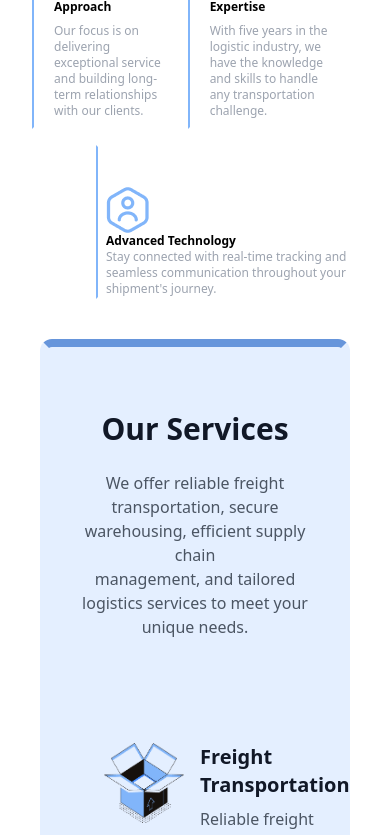
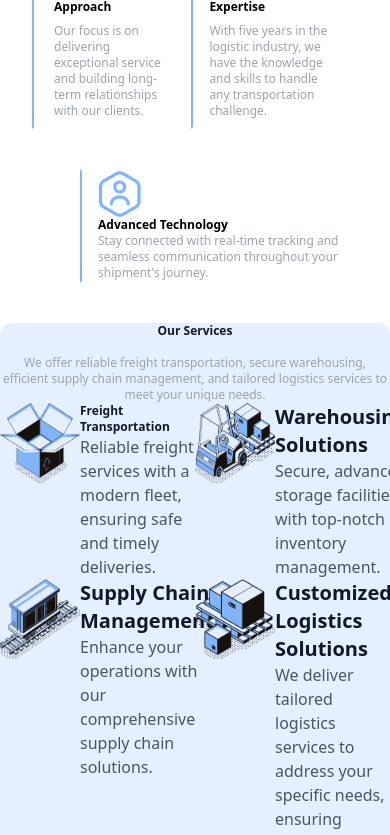
Before and after one commit to nishanthspk/ARCVAPI, a React (Create React App) app: page / in a window 390 px wide. Shown: the part 1160-1995 px from the top of the page. Built offline with nearby package versions, Linux system fonts and the light colour scheme.

Commit message:
textallignment

```diff
--- a/src/Pages/Home.jsx
+++ b/src/Pages/Home.jsx
@@ -59,7 +59,7 @@ export default class Home extends PureComponent {
           <p className='text-center mx-6 text-xs text-gray-400  md:text-center my-4'>Five years of expertise, exceptional service, and cutting-edge technology  ensure your logistics needs are met with precision and care.</p>
         </div>
 
-        <div className='md:flex md:gap-10 md:pt-20 md:mx-28 pt-16 '>
+        <div className='md:flex  md:pt-20 md:mx-28 pt-16 '>
         <div className='flex justify-between mx-8'>
           <div className='border-2 border-l-[#81B5FA] md:border-2 md:border-r-[#81B5FA] md:border-l-0 border-transparent px-5'>
             <img className='md:my-2' src={Arc} alt="" />
@@ -68,63 +68,64 @@ export default class Home extends PureComponent {
           </div>
 
 
-          <div className='border-2 border-l-[#81B5FA] md:border-l-0 px-5 md:border-r-[#81B5FA]  border-transparent'>
+          <div className='border-2 border-l-[#81B5FA] md:border-l-0 md:px-5 px-4 md:border-r-[#81B5FA]  border-transparent'>
             <img className='md:my-2' src={Cpu} alt="" />
             <p className='md:text-xl font-semibold md:my-2 text-xs my-2'>Experience and Expertise</p>
             <p className='items-center md:my-2 text-xs  text-gray-400 my-2'>With five years in the logistic industry, we have the knowledge and skills to handle any transportation challenge.</p>
           </div>
           </div>
 
-          <div className='pl-24 pt-4'>
-          <div className=' border-transparent border-2 border-l-[#81B5FA] md:border-l-0 pt-10 pl-2'>
+        <div className="flex justify-center md:block pl-20 pt-10  md:p-0">
+          <div className=' border-transparent border-2 border-l-[#81B5FA] md:border-l-0 px-4 '>
             <img className='md:my-2' src={User} alt="" />
             <p className='md:text-xl text-xs font-semibold md:my-2'>Advanced Technology</p>
             <p className='items-center text-xs text-gray-400 md:my-2'>Stay connected with real-time tracking and seamless communication throughout your shipment's journey.</p>
           </div>
           </div>
+
         </div>
 
-        <div class="bg-[#E4EFFF] py-12 rounded-xl mx-10 mt-10 border-8 border-b-[#6695db] border-t-[#6695db] border-transparent">
-          <div class="max-w-6xl mx-auto px-4">
+        <div class="bg-[#E4EFFF] md:py-12 rounded-xl md:mx-10 md:mt-10 mt-10 md:border-8 border-b-[#6695db] border-t-[#6695db] border-transparent">
+          <div class="md:max-w-6xl md:mx-auto md:px-4">
             <div class="text-center ">
-              <h2 class="text-3xl font-bold text-gray-900  my-4">Our Services</h2>
-              <p class="text-gray-600 mt-2 pt-2">We offer reliable freight transportation, secure warehousing, efficient supply chain <br /> management, and tailored logistics services to meet your unique needs.</p>
+              <h2 class="md:text-3xl font-bold text-xs text-gray-900  md:my-4">Our Services</h2>
+              <p class=" mt-2 text-xs text-gray-400 pt-2">We offer reliable freight transportation, secure warehousing, efficient supply chain  management, and tailored logistics services to meet your unique needs.</p>
             </div>
 
-            <div class="grid grid-cols-1 md:grid-cols-2 lg:grid-cols-2 gap-8 pt-16 ">
+            <div class="grid grid-cols-2 md:grid-cols-2 lg:grid-cols-2 md:gap-8 md:pt-16 ">
 
-              <div class="flex items-start mx-10 my-10">
-                <img src={Box} class="w-20 h-20 mr-4" alt="Freight Transportation Icon" />
+              <div class="flex items-start md:mx-10 md:my-10">
+                <img src={Box} class="w-20 h-20 md:mr-4" alt="Freight Transportation Icon" />
                 <div>
-                  <h3 class="text-xl font-semibold text-gray-900">Freight Transportation</h3>
-                  <p class="text-gray-600 mt-2">Reliable freight services with a modern fleet, ensuring safe and timely deliveries.</p>
+                  <h3 class="text-xs md:text-xl font-semibold text-gray-900">Freight Transportation</h3>
+                  <p class="text-gray-600 md:mt-2">Reliable freight services with a modern fleet, ensuring safe and timely deliveries.</p>
                 </div>
               </div>
 
 
-              <div class="flex items-start mx-10 my-10">
-                <img src={X6} class="w-20 h-20 mr-4" alt="Warehousing Solutions Icon" />
+              <div class=" flex items-start md:mx-10 md:my-10">
+                <img src={X6} class="w-20 h-20 md:mr-4" alt="Warehousing Solutions Icon" />
                 <div>
                   <h3 class="text-xl font-semibold text-gray-900">Warehousing Solutions</h3>
-                  <p class="text-gray-600 mt-2">Secure, advanced storage facilities with top-notch inventory management.</p>
+                  <p class="text-gray-600 md:mt-2">Secure, advanced storage facilities with top-notch inventory management.</p>
                 </div>
               </div>
 
 
-              <div class="flex items-start mx-10 my-10">
-                <img src={X7} class="w-20 h-20 mr-4" alt="Supply Chain Management Icon" />
+              <div class="flex items-start md:mx-10 md:my-10">
+                <img src={X7} class="w-20 h-20 md:mr-4" alt="Supply Chain Management Icon" />
                 <div>
                   <h3 class="text-xl font-semibold text-gray-900">Supply Chain Management</h3>
-                  <p class="text-gray-600 mt-2">Enhance your operations with our comprehensive supply chain solutions.</p>
+                  <p class="text-gray-600 md:mt-2">Enhance your operations with our comprehensive supply chain solutions.</p>
                 </div>
               </div>
 
 
-              <div class="flex items-start mx-10 my-10">
-                <img src={X5} class="w-20 h-20 mr-4" alt="Customized Logistics Solutions Icon" />
+              <div class="flex items-start md:mx-10 md:my-10">
+                <img src={X5} class="w-20 h-20 md:mr-4" alt="Customized Logistics Solutions Icon" />
                 <div>
                   <h3 class="text-xl font-semibold text-gray-900">Customized Logistics Solutions</h3>
-                  <p class="text-gray-600 mt-2">We deliver tailored logistics services to address your specific needs, ensuring precision.</p>
+                  <p class="text-gray-600 md:mt-2">We deliver tailored logistics services to address your specific needs, ensuring precision.</p>
                 </div>
               </div>
             </div>
```
